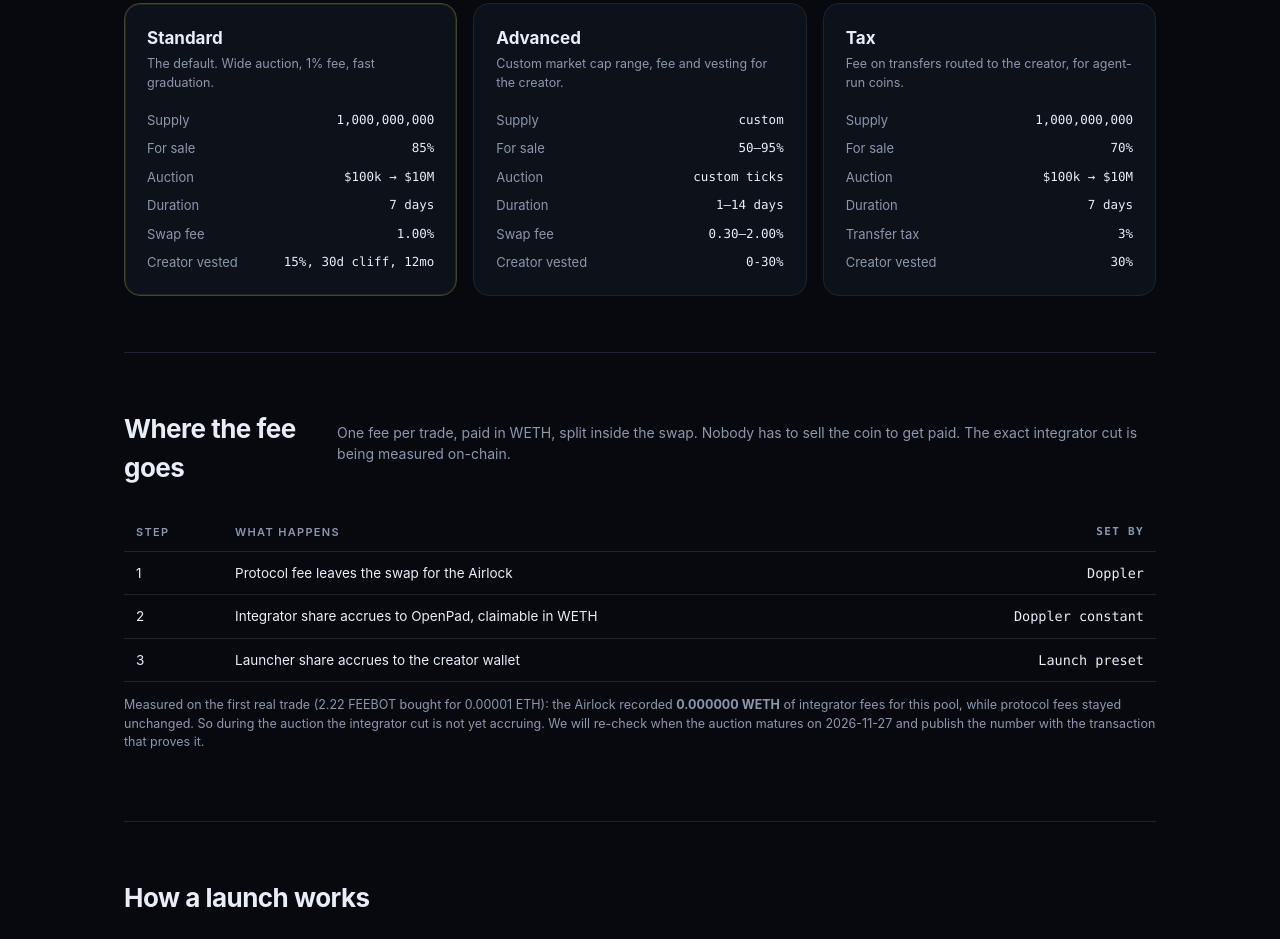
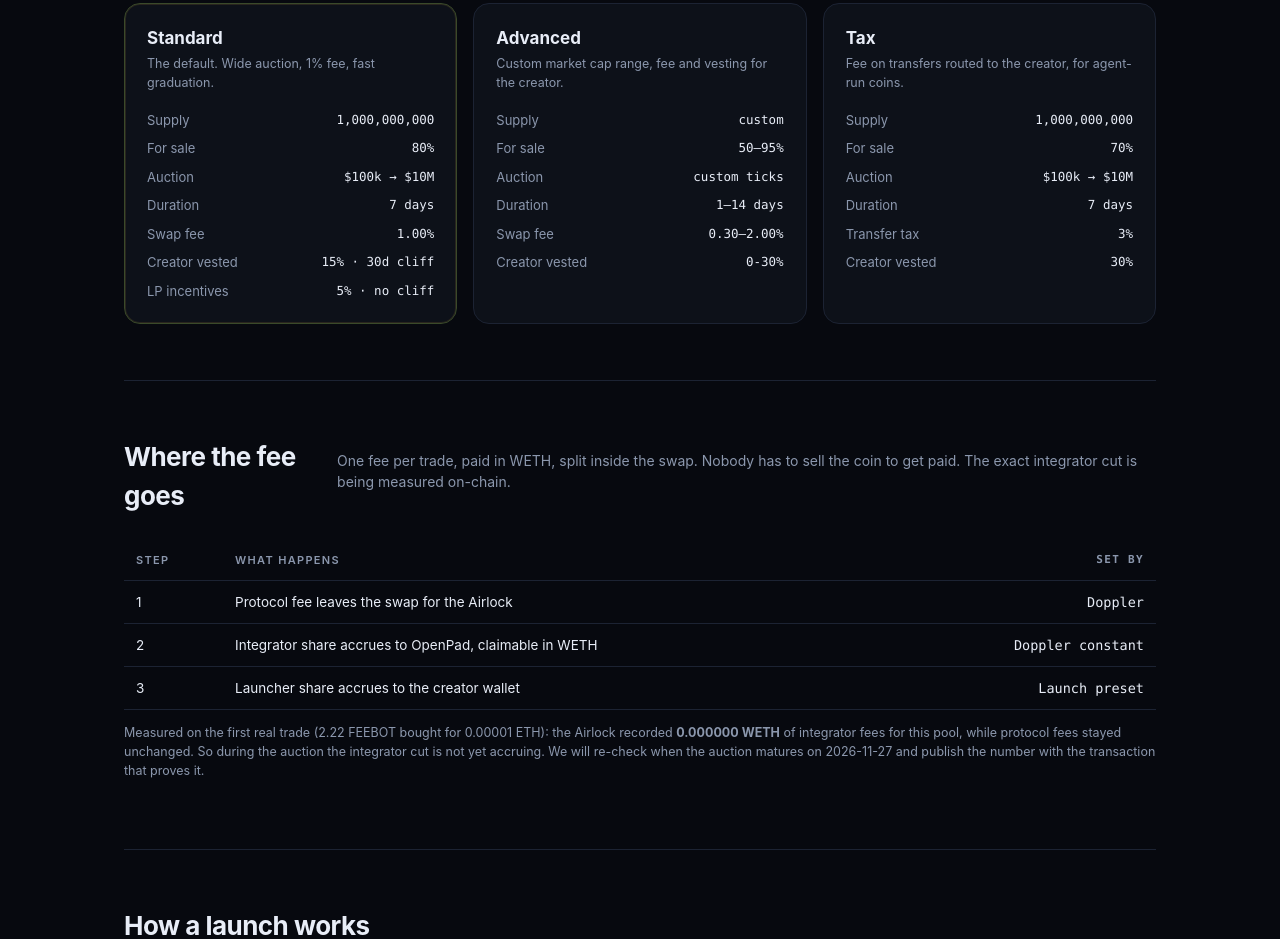
Before and after one commit to luweibot/orebot-token, a plain HTML site: page openpad/index.html in a window 1280 px wide. Shown: the part 1173-2112 px from the top of the page. Drawn offline with Linux system fonts and the light colour scheme; no server answers.

Commit message:
OpenPad: 80% for sale, 15% creator vest, 5% LP incentives

```diff
--- a/openpad/index.html
+++ b/openpad/index.html
@@ -142,11 +142,12 @@
         <div class="sub">The default. Wide auction, 1% fee, fast graduation.</div>
         <ul>
           <li><span>Supply</span><span>1,000,000,000</span></li>
-          <li><span>For sale</span><span>85%</span></li>
+          <li><span>For sale</span><span>80%</span></li>
           <li><span>Auction</span><span>$100k → $10M</span></li>
           <li><span>Duration</span><span>7 days</span></li>
           <li><span>Swap fee</span><span>1.00%</span></li>
-          <li><span>Creator vested</span><span>15%, 30d cliff, 12mo</span></li>
+          <li><span>Creator vested</span><span>15% · 30d cliff</span></li>
+        <li><span>LP incentives</span><span>5% · no cliff</span></li>
         </ul>
       </div>
       <div class="preset">
```
